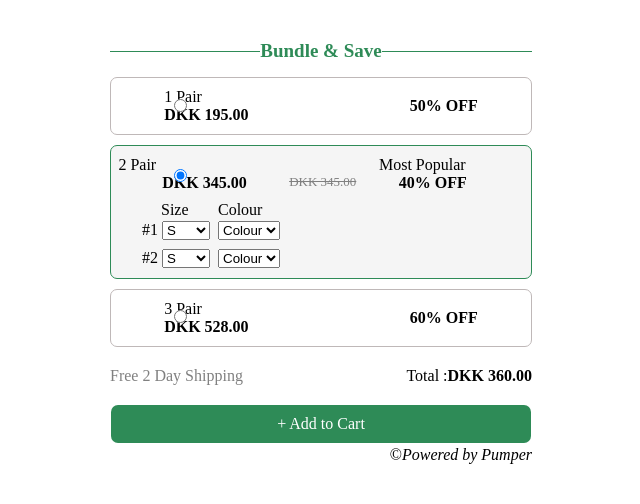
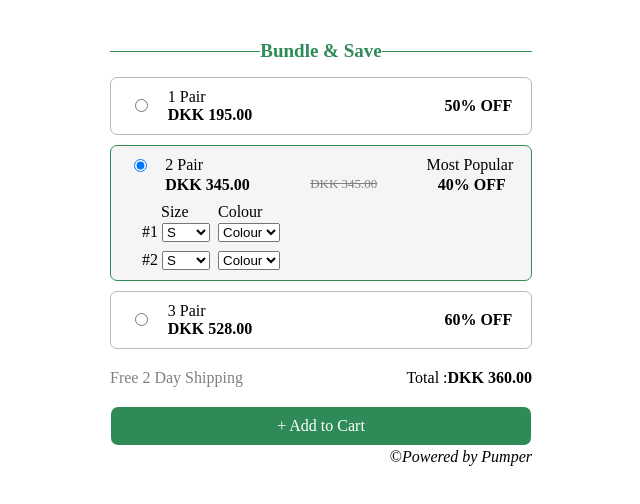
Before and after one commit to Mahfooz-saifi/assignment-add-to-cart, a plain HTML site: page index.html in a window 1280 px wide. Shown: the whole page, without its empty margins (319-959 px from the left). Drawn offline with Linux system fonts and the light colour scheme.

Commit message:
Update styles.css

```diff
--- a/styles.css
+++ b/styles.css
@@ -3,11 +3,9 @@
       flex-direction: column;
       margin: auto;
     }
-
     body {
       display: flex;
     }
-
     /* heading style css code */
     h5 {
       color: #2E8B57;
@@ -18,7 +16,6 @@
       text-align: center;
       margin-bottom: 15px;
     }
-
     h5:before,
     h5:after {
       position: absolute;
@@ -29,7 +26,6 @@
       content: '\a0';
       background-color: #2E8B57;
     }
-
     h5:before {
       margin-left: -50%;
       text-align: right;
@@ -46,40 +42,20 @@
       padding: 10px;
       margin-bottom: 10px;
     }
-
     .card-three {
       margin-bottom: 20px;
     }
-
-    .radio-btn {
-      position: absolute;
-      left: 30.5rem;
-      top: 6rem;
+    .pair{
+      margin-right: 100px;
     }
-
-    .radio-btn1 {
-      position: absolute;
-      left: 30.5rem;
-      top: 10.4rem;
-    }
-
-    .radio-btn2 {
-      position: absolute;
-      left: 30.5rem;
-      top: 19.2rem;
-    }
-
     .discount-price-second {
       display: flex;
       justify-content: space-around;
     }
-
     .discount-price {
       margin-left: 75px;
     }
-
    /* second box start */
-
     .card2 {
       border: 1px solid #2E8B57;
       background-color: #F5F5F5;
@@ -89,38 +65,31 @@
       padding: 10px;
       margin-bottom: 10px;
     }
-
     .pair-flex {
       display: flex;
       justify-content: space-around;
-      margin-left: -10px
+      /* margin-left: -10px */
+      margin-right: -3rem;
     }
-
     .box-cardSize {
       display: flex;
       margin-left: 21px;
       margin-top: 9px;
     }
-
-
     .box-three,
     .box-four {
       margin-left: 8px;
     }
-
     .price-off {
       margin-right: 33px
     }
-
     .ddk-price {
-      margin-left: 30px;
+      margin-left: 14px;
     }
-
     .strick-inline-price {
       color: gray;
       font-size: 13px;
     }
-
     .size-drop {
       margin-left: 19px;
       margin-bottom: 2px;
@@ -131,14 +100,12 @@
       display: flex;
       justify-content: space-between;
     }
-
     /* buttn style code  */
     .button-cart {
       margin-top: 20px;
       display: flex;
       justify-content: center;
     }
-
     .add-btn {
       width: 400px;
       padding: 10px;
@@ -148,15 +115,11 @@
       text-align: center;
       border-radius: 7px;
     }
-
-
-
     .copyright-div {
       display: flex;
       justify-content: end;
       margin-top: 3px;
     }
-
     strong {
       font-weight: 600;
     }
```
